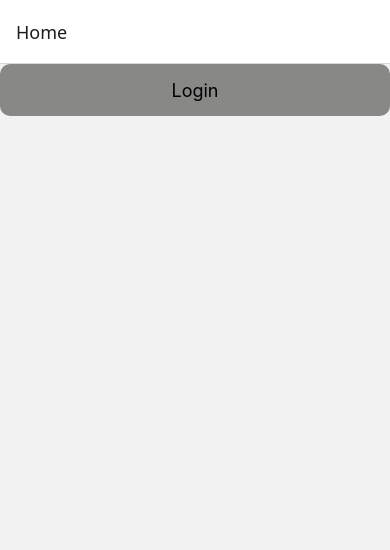
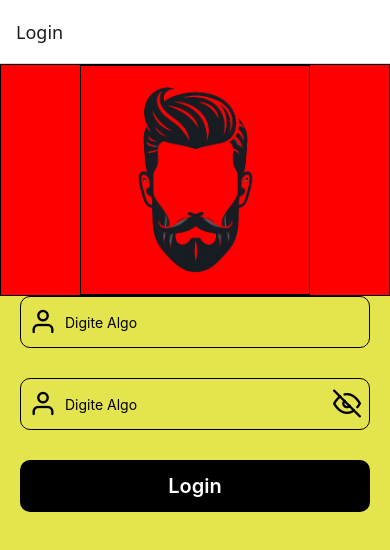
Before and after one commit to AlexsandroPe/BarberApp, a React Native app: screen / in a window 390 px wide. Shown: the top 550 px of the page. Built offline with nearby package versions, Linux system fonts and the light colour scheme.

Commit message:
components updates

```diff
--- a/package.json
+++ b/package.json
@@ -9,6 +9,7 @@
     "web": "expo start --web"
   },
   "dependencies": {
+    "@react-native-vector-icons/feather": "^4.29.2",
     "@react-navigation/native": "^7.0.15",
     "@react-navigation/native-stack": "^7.2.1",
     "expo": "~52.0.38",
@@ -16,7 +17,8 @@
     "react": "18.3.1",
     "react-native": "0.76.7",
     "react-native-safe-area-context": "4.12.0",
-    "react-native-screens": "~4.4.0"
+    "react-native-screens": "~4.4.0",
+    "react-native-vector-icons": "^10.2.0"
   },
   "devDependencies": {
     "@babel/core": "^7.25.2",
--- a/src/components/button/index.tsx
+++ b/src/components/button/index.tsx
@@ -0,0 +1,18 @@
+import { Text, TouchableOpacity } from "react-native";
+
+import { Style } from "./styles";
+
+import { useNavigation } from "@react-navigation/native";
+export default function ButtonMain() {
+  const navigation = useNavigation();
+
+  return (
+    <TouchableOpacity
+      style={Style.button}
+      activeOpacity={0.8}
+      onPress={() => navigation.navigate("Profile")}
+    >
+      <Text style={Style.title}>Login</Text>
+    </TouchableOpacity>
+  );
+}
--- a/src/components/button/styles.tsx
+++ b/src/components/button/styles.tsx
@@ -0,0 +1,24 @@
+import { StyleSheet } from "react-native";
+export const Style = StyleSheet.create({
+  container: {
+    height: "100%",
+    padding: 35,
+  },
+
+  button: {
+    backgroundColor: "#000",
+    borderRadius: 10,
+    paddingVertical: 4,
+    paddingHorizontal: 8,
+    justifyContent: "center",
+    alignItems: "center",
+    height: 52,
+    width: 350,
+  },
+
+  title: {
+    fontSize: 20,
+    color: "#fff",
+    fontWeight: "600",
+  },
+});
--- a/src/components/inputs/index.tsx
+++ b/src/components/inputs/index.tsx
@@ -0,0 +1,22 @@
+import { Text, TextInput, TouchableOpacity, View } from "react-native";
+import { Styles } from "./styles";
+import Feather from "@expo/vector-icons/Feather";
+import { useState } from "react";
+
+type props = {
+  active?: boolean;
+};
+export default function Input({ active }: props) {
+  return (
+    <View style={Styles.inputParent}>
+      <Feather name="user" size={28} color="black" />
+      <TextInput
+        style={Styles.input}
+        placeholder="Digite Algo"
+        cursorColor={"black"}
+      />
+
+      {active ? <Feather name="eye-off" size={28} /> : <Feather />}
+    </View>
+  );
+}
--- /dev/null
+++ b/src/components/inputs/styles.tsx
@@ -0,0 +1,25 @@
+import { StyleSheet } from "react-native";
+
+export const Styles = StyleSheet.create({
+  inputParent: {
+    height: 52,
+    flexDirection: "row",
+    borderWidth: 1,
+    borderColor: "#000",
+    borderRadius: 10,
+    width: 350,
+    alignItems: "center",
+    gap: 8,
+    paddingVertical: 4,
+    paddingHorizontal: 8,
+  },
+
+  input: {
+    flex: 1,
+  },
+
+  formsArea: {
+    backgroundColor: "#e4e44e",
+    flex: 1,
+  },
+});
--- a/src/pages/Home/index.tsx
+++ b/src/pages/Home/index.tsx
@@ -7,36 +7,7 @@ import {
 } from "react-native";
 
 import React, { useState } from "react";
-import { useNavigation } from "@react-navigation/native";
+import ButtonMain from "../../components/button";
 export default function Home() {
-  const navigation = useNavigation();
-  return (
-    <TouchableOpacity
-      style={Style.button}
-      onPress={() => navigation.navigate("Profile")}
-    >
-      <Text style={Style.title}>Login</Text>
-    </TouchableOpacity>
-  );
+  return <SafeAreaView></SafeAreaView>;
 }
-
-const Style = StyleSheet.create({
-  container: {
-    height: "100%",
-    padding: 35,
-  },
-
-  button: {
-    backgroundColor: "#888887",
-    borderRadius: 10,
-    paddingVertical: 4,
-    paddingHorizontal: 8,
-    justifyContent: "center",
-    alignItems: "center",
-    height: 52,
-  },
-
-  title: {
-    fontSize: 18,
-  },
-});
--- a/src/pages/login/index.tsx
+++ b/src/pages/login/index.tsx
@@ -0,0 +1,26 @@
+import React, { useState } from "react";
+import { Image, SafeAreaView, View } from "react-native";
+
+import { Styles } from "./styles";
+
+// my components
+import ButtonMain from "../../components/button";
+import Input from "../../components/inputs";
+
+export default function Login() {
+  return (
+    <SafeAreaView style={Styles.container}>
+      <View style={Styles.headerC}>
+        <Image
+          source={require("../../assets/logoBarberApp.png")}
+          style={Styles.headerLogo}
+        />
+      </View>
+      <View style={Styles.formsArea}>
+        <Input active={false} />
+        <Input active={true} />
+        <ButtonMain />
+      </View>
+    </SafeAreaView>
+  );
+}
--- a/src/pages/login/styles.tsx
+++ b/src/pages/login/styles.tsx
@@ -0,0 +1,29 @@
+import { StyleSheet } from "react-native";
+
+export const Styles = StyleSheet.create({
+  container: {
+    // gap: 28,
+    height: "100%",
+  },
+
+  headerLogo: {
+    height: 230,
+    width: 230,
+    borderWidth: 1,
+  },
+
+  headerC: {
+    borderWidth: 1,
+    borderColor: "#000",
+    backgroundColor: "#FF0000",
+    justifyContent: "center",
+    alignItems: "center",
+  },
+
+  formsArea: {
+    backgroundColor: "#e4e44e",
+    flex: 1,
+    alignItems: "center",
+    gap: 30,
+  },
+});
--- a/src/routes/Stack/index.tsx
+++ b/src/routes/Stack/index.tsx
@@ -3,15 +3,17 @@ import { createNativeStackNavigator } from "@react-navigation/native-stack";
 
 import Home from "../../pages/Home";
 import Profile from "../../pages/Profile";
+import Login from "../../pages/login";
 
 const { Navigator, Screen } = createNativeStackNavigator();
 
 export default function () {
   return (
     <Navigator
-      initialRouteName="Home"
+      initialRouteName="Login"
       screenOptions={{ headerBackVisible: true }}
     >
+      <Screen name="Login" component={Login} />
       <Screen name="Home" component={Home} />
       <Screen
         name="Profile"
```
Also changed, not shown: src/assets/logoBarberApp.png (added), 1 other file (tests, documents, lock files or other folders).
